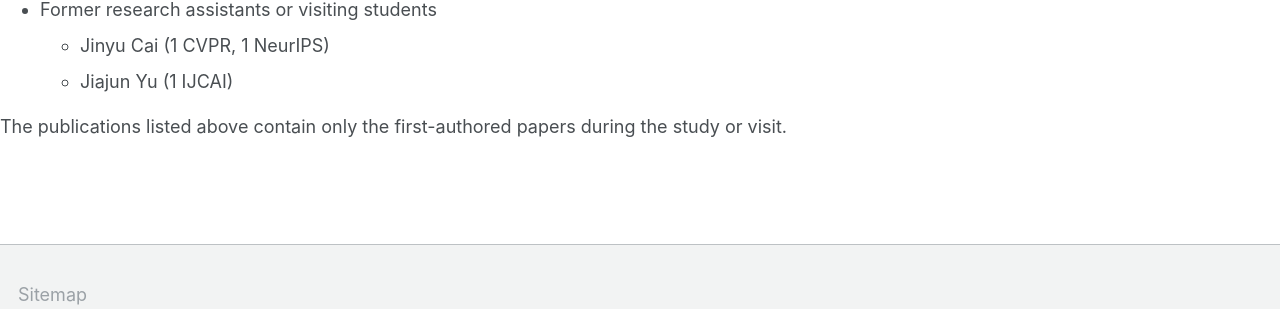
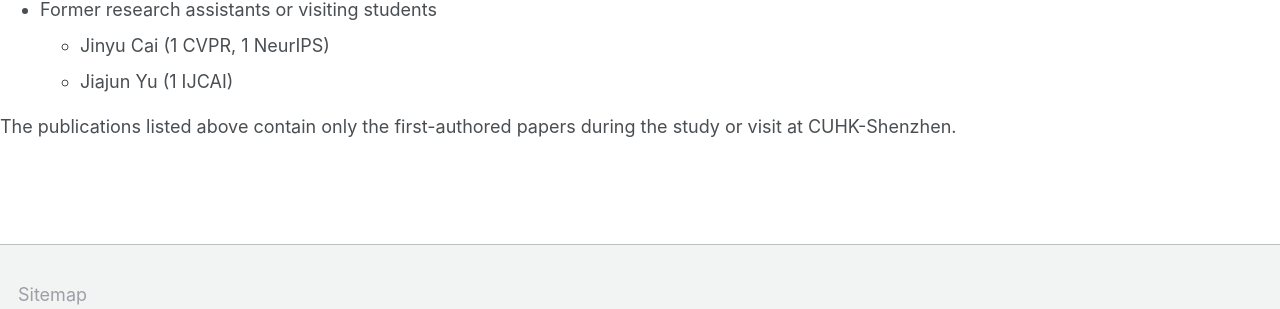
Before and after one commit to jicongfan/jicongfan.github.io, a Jekyll site: the page built from _pages/students.md, in a window 1280 px wide. Shown: the part 926-1235 px from the top of the page. Built offline with Jekyll 4.4.1, drawn with Linux system fonts in a browser that asks for light colours.

Commit message:
Update students.md

```diff
--- a/_pages/students.md
+++ b/_pages/students.md
@@ -33,4 +33,4 @@ author_profile: true
 	- Jinyu Cai (1 CVPR, 1 NeurIPS)
 	- Jiajun Yu (1 IJCAI)
 
- The publications listed above contain only the first-authored papers during the study or visit.
+ The publications listed above contain only the first-authored papers during the study or visit at CUHK-Shenzhen.
```
